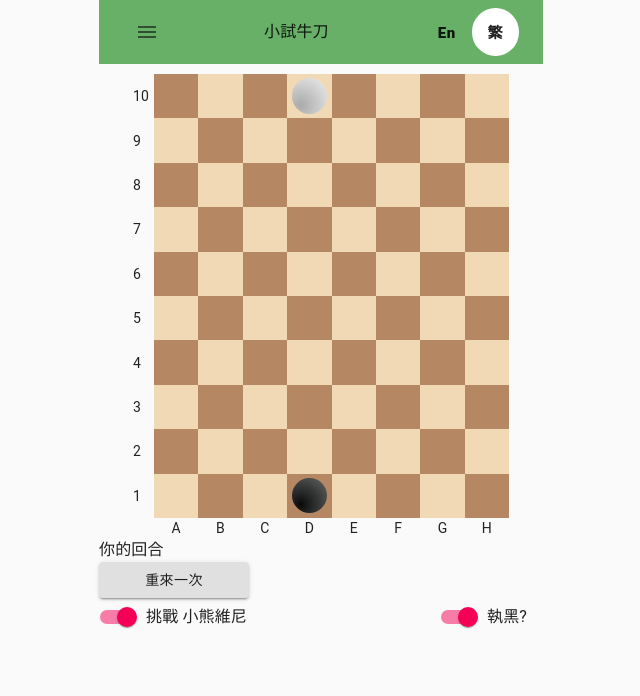
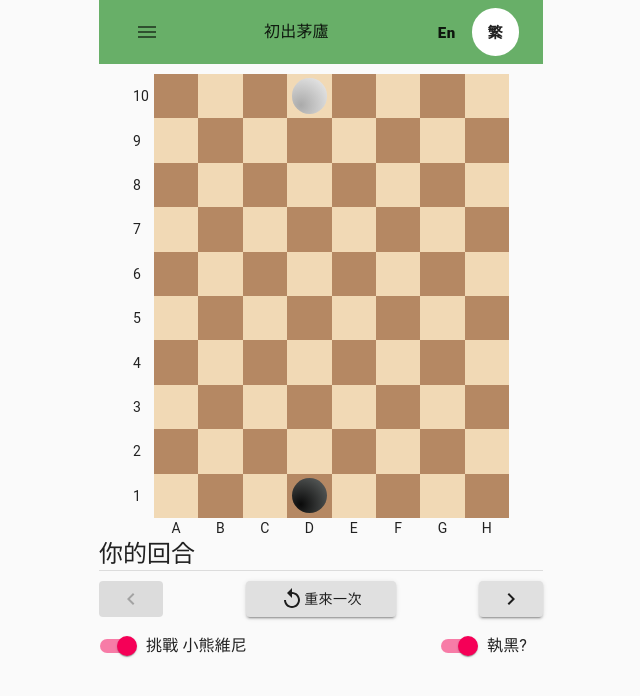
Before and after one commit to chunlaw/marching-game, a React (Create React App) app: page /#/zh in a window 1280 px wide. Shown: the top 696 px of the page, without its empty margins (319-959 px from the left). Built offline with nearby package versions, Linux system fonts and the light colour scheme.

Commit message:
Add achievement records

```diff
--- a/src/App.tsx
+++ b/src/App.tsx
@@ -1,9 +1,9 @@
 import {
   HashRouter as Router,
   Redirect,
-  //Switch,
+  Switch,
   Route,
-  //useRouteMatch
+  useRouteMatch
 } from "react-router-dom";
 import { MuiThemeProvider } from "@material-ui/core"
 import { createTheme, makeStyles } from "@material-ui/core/styles"
@@ -16,11 +16,26 @@ import Playground from './components/Playground';
 
 const theme = createTheme()
 
+const PageSwitch = () => {
+  const { path } = useRouteMatch()
+
+  return (
+    <Switch>
+      <Route path={`${path}/:lvId?`}>
+        <GameContextProvider>
+          <Header />
+          <Playground />
+          <GamePanel />
+        </GameContextProvider>
+      </Route>
+    </Switch>
+  )
+}
+
 const App = () => {
   const classes = useStyles()
   return (
     <MuiThemeProvider theme={theme}>
-      <GameContextProvider>
       <Container maxWidth='xs' disableGutters className={classes.appContainer}>
         <Router>
           <Route exact path="/">
@@ -28,13 +43,10 @@ const App = () => {
           </Route>
           <Route path="/:lang">
             <CssBaseline />
-              <Header />
-              <Playground />
-              <GamePanel />
+            <PageSwitch />
           </Route>
         </Router>
       </Container>
-      </GameContextProvider>
     </MuiThemeProvider>
   );
 }
--- a/src/GameContext.tsx
+++ b/src/GameContext.tsx
@@ -1,26 +1,16 @@
 import React, { useRef, useState, useEffect } from 'react'
-import { getAvaliableSteps, getAiStep } from './ai'
-
-interface CoordinateProps {
-  x: number,
-  y: number
-}
-
-interface GameStateProps {
-  lv: string;
-  board: number[][];
-  round: number;
-  stepLimit: number;
-  isAi: boolean;
-  playerFirst: boolean;
-}
+import { useParams } from 'react-router-dom'
+import { getAvaliableSteps, getAiStep, getRandomInt } from './ai'
+import { GameStateProps, CoordinateProps, RecordsProps, Level } from './constants'
+import { validLv } from './utils'
 
 interface GameContextProps {
-  gameLv: number,
+  level: number,
   aiLv: number,
   gameState: GameStateProps;
   selectedToken: CoordinateProps | null;
   winner: number|null;
+  records: RecordsProps;
   onBoardClick: (c: CoordinateProps, validStep: boolean|undefined) => void;
   resetGame: () => void;
   setLevel: (idx: number) => void;
@@ -29,15 +19,15 @@ interface GameContextProps {
   togglePlayer: () => void;
 }
 
-
 const GameContext = React.createContext({} as GameContextProps)
 
 export const GameContextProvider = ({children}: {children: any}) => {
-  const [level, setLevel] = useState<number>(1)
+  const { lvId } = useParams<{lvId ?: string|undefined}>()
+  const [level, setLevel] = useState<number>( validLv( lvId ) )
   const [gameState, setGameState] = useState<GameStateProps>(Level[level])
   const [selectedToken, setSelectedToken] = useState<CoordinateProps | null>(null)
   const [winner, setWinner] = useState<number|null>(null)
-  const gameLv = useRef<number>(0)
+  const [records, setRecords] = useState<RecordsProps>(JSON.parse(localStorage.getItem('@records') || 'null') || Level.reduce((acc, lv, idx) => ({...acc, [idx]: [0,0,0,0]}), {}))
   const aiLv = useRef<number>(0)
 
   useEffect(() => {
@@ -48,7 +38,13 @@ export const GameContextProvider = ({children}: {children: any}) => {
     }
 
     if ( sum === 0 ) {
-      setWinner(round % 2 ? 1 : 2)
+      const _winner = round % 2 ? 1 : 2
+      setWinner(_winner)
+
+      const { isAi, playerFirst } = gameState
+      if ( isAi && !(_winner-1) === playerFirst ) {
+        updateRecords(Level.map(level => level.lv).indexOf( gameState.lv ), aiLv.current)
+      }
     } else if ( gameState.isAi && ( gameState.round % 2 === 1 ) === gameState.playerFirst ) {
       const steps = getAvaliableSteps(gameState)
       const [x, y] = getAiStep (steps, aiLv.current)
@@ -62,14 +58,23 @@ export const GameContextProvider = ({children}: {children: any}) => {
             round: prev.round + 1
           }
         })
-      }, 0 )
+      }, getRandomInt(500, 1500) ) // pretend to think.....
     }
+    // eslint-disable-next-line react-hooks/exhaustive-deps
   }, [gameState])
 
   useEffect(() => {
     resetGame()
     // eslint-disable-next-line react-hooks/exhaustive-deps
   }, [level])
+
+  useEffect(() => {
+    setLevel(validLv(lvId))
+  }, [lvId])
+
+  useEffect(() => {
+    localStorage.setItem('@records', JSON.stringify(records))
+  }, [records])
 
   const onBoardClick = ( coor: CoordinateProps, validStep: boolean|undefined ) => {
     if ( winner ) return;
@@ -82,7 +87,6 @@ export const GameContextProvider = ({children}: {children: any}) => {
       setSelectedToken(coor)
       return
     } else if ( validStep ) {
-
       setGameState ( prev => {
         const _ret = JSON.parse(JSON.stringify(gameState))
         _ret.board[round % 2][coor.x] = coor.y
@@ -118,12 +122,21 @@ export const GameContextProvider = ({children}: {children: any}) => {
     resetGame()
   }
 
+  const updateRecords = ( lv: number, aiLv: number ): void => {
+    if ( records[lv][aiLv] ) return;
+    setRecords( (prev: RecordsProps) => {
+      const ret = {...prev}
+      ret[lv][aiLv] = 1
+      return ret
+    })
+  }
+
   return (
     <GameContext.Provider
       value={{
-        aiLv: aiLv.current, gameLv: gameLv.current,
+        aiLv: aiLv.current, level,
         gameState, selectedToken,
-        winner,
+        winner, records,
         onBoardClick, resetGame,
         toggleAi, togglePlayer,
         setLevel, setAiLv
@@ -134,79 +147,4 @@ export const GameContextProvider = ({children}: {children: any}) => {
   )
 }
 
-export const Level = [
-  {
-    lv: 'lv1',
-    board: [[-10, -10, -10, 0, -10, -10, -10, -10], [-9, -9, -9, 9, -9, -9, -9, -9]],
-    turn: 0,
-    round: 0,
-    stepLimit: 100,
-    isAi: true,
-    playerFirst: true
-  },
-  {
-    lv: 'lv2',
-    board: [[-10, -10, -10, 0, -10, -10, -10, -10], [-9, -9, -9, 9, -9, -9, -9, -9]],
-    turn: 0,
-    round: 0,
-    stepLimit: 3,
-    isAi: true,
-    playerFirst: true
-  },
-  {
-    lv: 'lv3',
-    board: [[-10, -10, 0, -10, -10, 2, -10, -10], [-9, -9, 8, -9, -9, 9, -9, -9]],
-    turn: 0,
-    round: 0,
-    stepLimit: 100,
-    isAi: true,
-    playerFirst: true
-  },
-  {
-    lv: 'lv4',
-    board: [[-10, -10, 0, -10, -10, 0, -10, -10], [-9, -9, 9, -9, -9, 8, -9, -9]],
-    turn: 0,
-    round: 0,
-    stepLimit: 3,
-    isAi: true,
-    playerFirst: true
-  },
-  {
-    lv: 'lv5',
-    board: [[-10, 0, -10, 0, -10, 0, -10, -10], [-9, 9, -9, 7, -9, 8, -9, -9]],
-    turn: 0,
-    round: 0,
-    stepLimit: 100,
-    isAi: true,
-    playerFirst: true
-  },
-  {
-    lv: 'lv6',
-    board: [[-10, 0, -10, 0, -10, 0, -10, -10], [-9, 7, -9, 9, -9, 8, -9, -9]],
-    turn: 0,
-    round: 0,
-    stepLimit: 3,
-    isAi: true,
-    playerFirst: true
-  },
-  {
-    lv: 'lv7',
-    board: [[-10, 0, 2, 1, 0, 3, 0, 1], [-9, 7, 9, 9, 8, 8, 7, 9]],
-    turn: 0,
-    round: 0,
-    stepLimit: 100,
-    isAi: true,
-    playerFirst: true
-  },
-  {
-    lv: 'lv8',
-    board: [[0, 1, 0, 2, 0, 1, 2, 0], [9, 7, 9, 8, 9, 8, 9, 7]],
-    turn: 0,
-    round: 0,
-    stepLimit: 3,
-    isAi: true,
-    playerFirst: true
-  }
-]
-
 export default GameContext
--- a/src/ai.tsx
+++ b/src/ai.tsx
@@ -39,7 +39,7 @@ export const getAiStep = ( steps: Array<number[]>, aiLv: number ) => {
   return steps[getRandomInt(0, steps.length)]
 }
 
-function getRandomInt(min: number, max: number) {
+export const getRandomInt = (min: number, max: number): number => {
   min = Math.ceil(min);
   max = Math.floor(max);
   return Math.floor(Math.random() * (max - min) + min); //The maximum is exclusive and the minimum is inclusive
--- a/src/components/GamePanel.tsx
+++ b/src/components/GamePanel.tsx
@@ -1,43 +1,50 @@
-import { Button, FormControlLabel, makeStyles, Switch, Typography } from '@material-ui/core'
+import { Button, Divider, FormControlLabel, makeStyles, Switch, Typography } from '@material-ui/core'
 import { useContext } from 'react'
 import { useTranslation } from 'react-i18next'
+import StarIcon from '@material-ui/icons/Star';
+import ReplayIcon from '@material-ui/icons/Replay';
+import NavigateBeforeIcon from '@material-ui/icons/NavigateBefore';
+import NavigateNextIcon from '@material-ui/icons/NavigateNext';
 import GameContext from '../GameContext'
-
-const PlayerName = ['Black', 'White']
+import { AiColors, Level, PlayerName } from '../constants';
+import { useHistory, useParams } from 'react-router-dom';
+import { validLv } from '../utils';
 
 const GamePanel = () => {
-  const { gameState: {round, playerFirst, isAi}, aiLv, winner, toggleAi, togglePlayer, resetGame } = useContext(GameContext)
+  const { lvId } = useParams<{lvId: string | undefined}>()
+  const { gameState: {round, playerFirst, isAi}, aiLv, toggleAi, togglePlayer, resetGame } = useContext(GameContext)
   const classes = useStyles()
-  const { t } = useTranslation()
-
-  const infoMsg = (): string => {
-    if ( winner ) {
-      if ( isAi ) {
-        if ( !(winner-1) === playerFirst )
-          return t('You win!')
-        return t('You lose')
-      }
-      return t(`${PlayerName[winner - 1]} wins!`)
-    }
-
-    if ( isAi ) {
-      if ( ( round % 2 === 0 ) === playerFirst )
-        return t(`Your turn`)
-      return t(`ai${aiLv}`) + t('thinking...')
-    }
-    return t(`${PlayerName[round%2]}'s turn`)
-  }
+  const { t, i18n } = useTranslation()
+  const history = useHistory()
 
   return (
     <div className={classes.container}>
-      <Typography>{infoMsg()}</Typography>
+      <Typography variant="h5"><InfoMsg /></Typography>
+      <Divider />
+      <div className={classes.setupButton}>
+        <Button
+          variant="contained"
+          onClick={() => history.replace(`/${i18n.language}/${validLv(lvId)}`)}
+          disabled={ validLv(lvId) === 0 }
+        >
+          <NavigateBeforeIcon />
+        </Button>
         <Button
           variant="contained"
           onClick={resetGame}
           className={classes.resetButton}
         >
+          <ReplayIcon />
           {t('Reset')}
         </Button>
+        <Button
+          variant="contained"
+          onClick={() => history.replace(`/${i18n.language}/${validLv(lvId) + 2}`)}
+          disabled={ validLv(lvId) === Level.length - 1 }
+        >
+          <NavigateNextIcon />
+        </Button>
+      </div>
       <div className={classes.setupButton}>
         <FormControlLabel
           control={
@@ -64,6 +71,39 @@ const GamePanel = () => {
   )
 }
 
+const InfoMsg = ( ) => {
+  const { gameState: {round, playerFirst, isAi}, aiLv, winner } = useContext(GameContext)
+  const { t } = useTranslation()
+  const infoMsg = () : string => {
+    if ( winner ) {
+      if ( isAi ) {
+        if ( !(winner-1) === playerFirst )
+          return t('You win!')
+        return t('You lose')
+      }
+      return t(`${PlayerName[winner - 1]} wins!`)
+    }
+
+    if ( isAi ) {
+      if ( ( round % 2 === 0 ) === playerFirst )
+        return t(`Your turn`)
+      return t(`ai${aiLv}`) + t('thinking...')
+    }
+    return t(`${PlayerName[round%2]}'s turn`)
+  }
+
+  return (
+    <>
+      {infoMsg()}
+      {
+        winner && isAi && !(winner-1) === playerFirst?
+          <>{t(', obtain a ')} <StarIcon style={{color: AiColors[aiLv]}}></StarIcon></> :
+          <></>
+      }
+    </>
+  )
+}
+
 const useStyles = makeStyles (theme => ({
   container: {
     display: 'flex',
@@ -74,7 +114,8 @@ const useStyles = makeStyles (theme => ({
   },
   setupButton: {
     display: 'flex',
-    justifyContent: 'space-between'
+    justifyContent: 'space-between',
+    marginTop: '10px'
   }
 }))
 
--- a/src/components/layout/MenuDrawer.tsx
+++ b/src/components/layout/MenuDrawer.tsx
@@ -1,17 +1,18 @@
 import { useContext } from 'react'
 import { Divider, Drawer, FormControl, InputLabel, List, ListItem, ListItemText, MenuItem, Select, Typography } from "@material-ui/core"
 import { makeStyles } from '@material-ui/core'
-import GameContext, { Level } from '../../GameContext'
+import GameContext from '../../GameContext'
 import { useTranslation } from 'react-i18next'
-// import StarBorderIcon from '@material-ui/icons/StarBorder';
-// import StarIcon from '@material-ui/icons/Star';
+import StarBorderIcon from '@material-ui/icons/StarBorder';
+import StarIcon from '@material-ui/icons/Star';
+import { AiColors, Level } from '../../constants'
 
 const MenuDrawer = ({open, onClose}: {open: boolean, onClose: () => void}) => {
-  const { aiLv, setLevel, setAiLv } = useContext(GameContext)
+  const { aiLv, level, setLevel, setAiLv, records } = useContext(GameContext)
   const { t } = useTranslation()
   const classes = useStyles()
   const getDescription = ( {board, stepLimit} : {board: number[][], stepLimit: number} ): string => {
-    return `${t('Move limit')}: ${stepLimit}, ${t('War line')}: ${board[0].filter(r => r >= 0).length}`
+    return `${t('Move limit')}: ${stepLimit !== 100 ? stepLimit : '∞'}, ${t('War line')}: ${board[0].filter(r => r >= 0).length}`
   }
 
   return (
@@ -43,17 +44,24 @@ const MenuDrawer = ({open, onClose}: {open: boolean, onClose: () => void}) => {
         <Divider />
         <List>
           {
-          Level.map((level, idx) => (
+            Level.map((_level, idx) => (
               <ListItem
                 button
-              key={`level-${level.lv}`}
+                key={`level-${_level.lv}`}
                 onClick={() => setLevel(idx)}
+                className={`${classes.listItem} ${level === idx ? classes.selectedItem : ''}`}
               >
                 <ListItemText
-                primary={t("Level") + ` ${level.lv.replace('lv', '')}: ` + t(level.lv)}
-                secondary={getDescription(level)}
+                  primary={t("Level") + ` ${_level.lv.replace('lv', '')}: ` + t(_level.lv)}
+                  secondary={getDescription(_level)}
                 />
-
+                {
+                  records[idx].map( (record: number, i: number) => (
+                    record ?
+                      <StarIcon key={`star-${idx}-${i}`} style={{color: AiColors[i]}}></StarIcon> :
+                      <StarBorderIcon key={`star-${idx}-${i}`} style={{color: AiColors[i]}}></StarBorderIcon>
+                  ))
+                }
               </ListItem>
             ))
           }
@@ -79,6 +87,14 @@ const useStyles = makeStyles(theme => ({
     paddingLeft: '10px',
     marginBottom: '10px'
   },
+  listItem: {
+    '&:hover': {
+      background: '#eee'
+    }
+  },
+  selectedItem: {
+    background: '#eee'
+  },
   selectContainer: {
     width: '80%',
     margin: '5%'
--- /dev/null
+++ b/src/constants.tsx
@@ -0,0 +1,95 @@
+export const Level = [
+  {
+    lv: 'lv1',
+    board: [[-10, -10, -10, 0, -10, -10, -10, -10], [-9, -9, -9, 9, -9, -9, -9, -9]],
+    turn: 0,
+    round: 0,
+    stepLimit: 100,
+    isAi: true,
+    playerFirst: true
+  },
+  {
+    lv: 'lv2',
+    board: [[-10, -10, -10, 0, -10, -10, -10, -10], [-9, -9, -9, 9, -9, -9, -9, -9]],
+    turn: 0,
+    round: 0,
+    stepLimit: 3,
+    isAi: true,
+    playerFirst: true
+  },
+  {
+    lv: 'lv3',
+    board: [[-10, -10, 0, -10, -10, 2, -10, -10], [-9, -9, 8, -9, -9, 9, -9, -9]],
+    turn: 0,
+    round: 0,
+    stepLimit: 100,
+    isAi: true,
+    playerFirst: true
+  },
+  {
+    lv: 'lv4',
+    board: [[-10, -10, 0, -10, -10, 0, -10, -10], [-9, -9, 9, -9, -9, 8, -9, -9]],
+    turn: 0,
+    round: 0,
+    stepLimit: 5,
+    isAi: true,
+    playerFirst: true
+  },
+  {
+    lv: 'lv5',
+    board: [[-10, 0, -10, 0, -10, 0, -10, -10], [-9, 9, -9, 7, -9, 8, -9, -9]],
+    turn: 0,
+    round: 0,
+    stepLimit: 100,
+    isAi: true,
+    playerFirst: true
+  },
+  {
+    lv: 'lv6',
+    board: [[-10, 0, -10, 0, -10, 0, -10, -10], [-9, 7, -9, 9, -9, 8, -9, -9]],
+    turn: 0,
+    round: 0,
+    stepLimit: 4,
+    isAi: true,
+    playerFirst: true
+  },
+  {
+    lv: 'lv7',
+    board: [[-10, 0, 2, 1, 0, 3, 0, 1], [-9, 7, 9, 9, 8, 8, 7, 9]],
+    turn: 0,
+    round: 0,
+    stepLimit: 100,
+    isAi: true,
+    playerFirst: true
+  },
+  {
+    lv: 'lv8',
+    board: [[0, 1, 0, 2, 0, 1, 2, 0], [9, 7, 9, 8, 9, 8, 9, 7]],
+    turn: 0,
+    round: 0,
+    stepLimit: 3,
+    isAi: true,
+    playerFirst: true
+  }
+]
+
+export interface CoordinateProps {
+  x: number,
+  y: number
+}
+
+export interface GameStateProps {
+  lv: string;
+  board: number[][];
+  round: number;
+  stepLimit: number;
+  isAi: boolean;
+  playerFirst: boolean;
+}
+
+export interface RecordsProps {
+  [lv: number]: number[]
+}
+
+export const AiColors = ['#E20613', '#824A02', '#A7A7AD', '#FEE101']
+export const PlayerName = ['Black', 'White']
--- a/src/utils.tsx
+++ b/src/utils.tsx
@@ -1,5 +1,16 @@
+import { Level } from './constants'
+
 export const vibrate = (duration: number) => {
   if ( "vibrate" in navigator ) {
     navigator.vibrate(duration)
   }
 }
+
+export const validLv = (lvId:string|undefined):number => {
+  const lv = parseInt(lvId || '1', 10) - 1
+  if ( lv < 0 )
+    return 0
+  if ( lv >= Level.length )
+    return Level.length - 1
+  return lv
+}
```
Also changed, not shown: src/i18n/translation.json (+20 -2 lines). Lines whose indentation alone changed are shown as unchanged.
